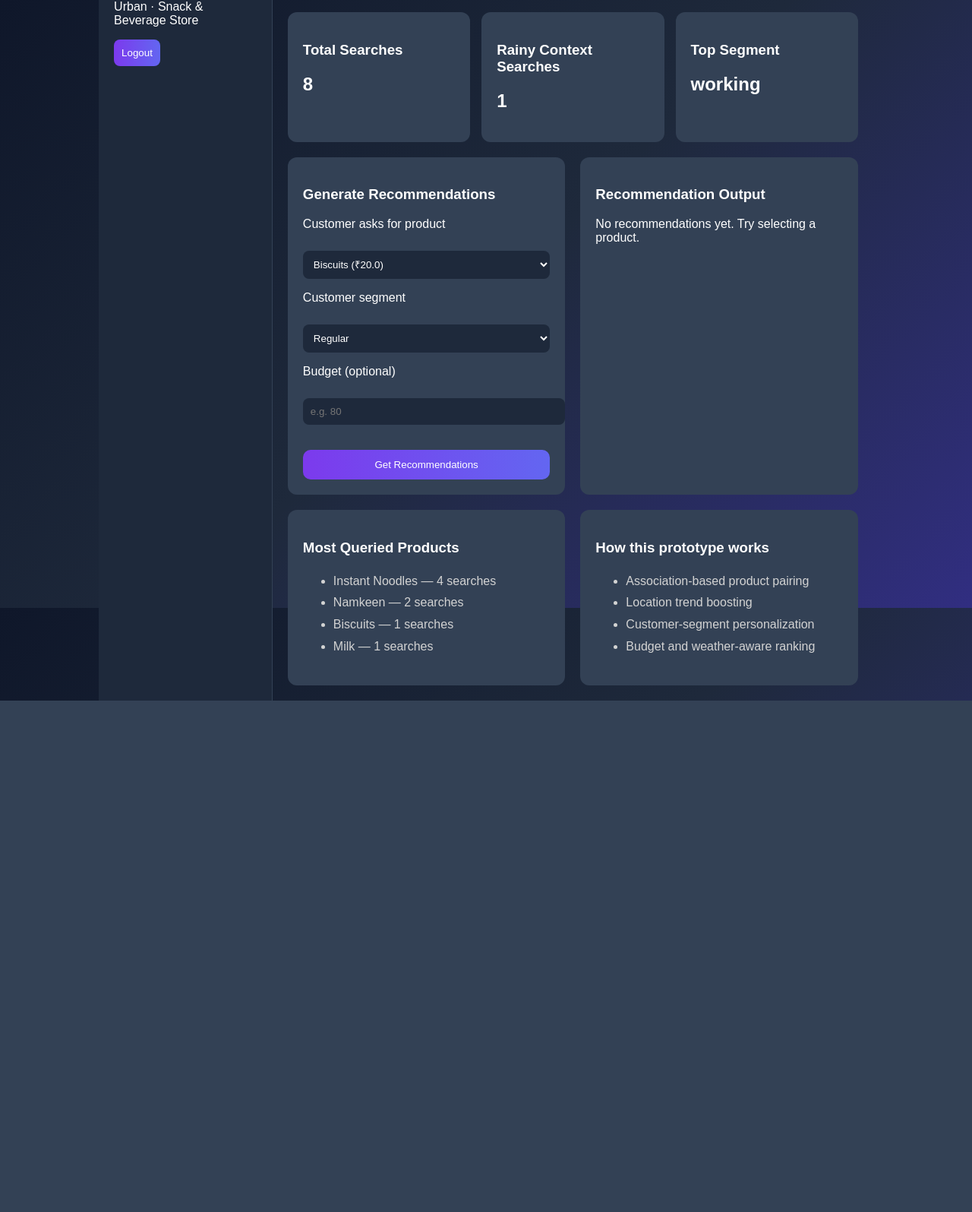
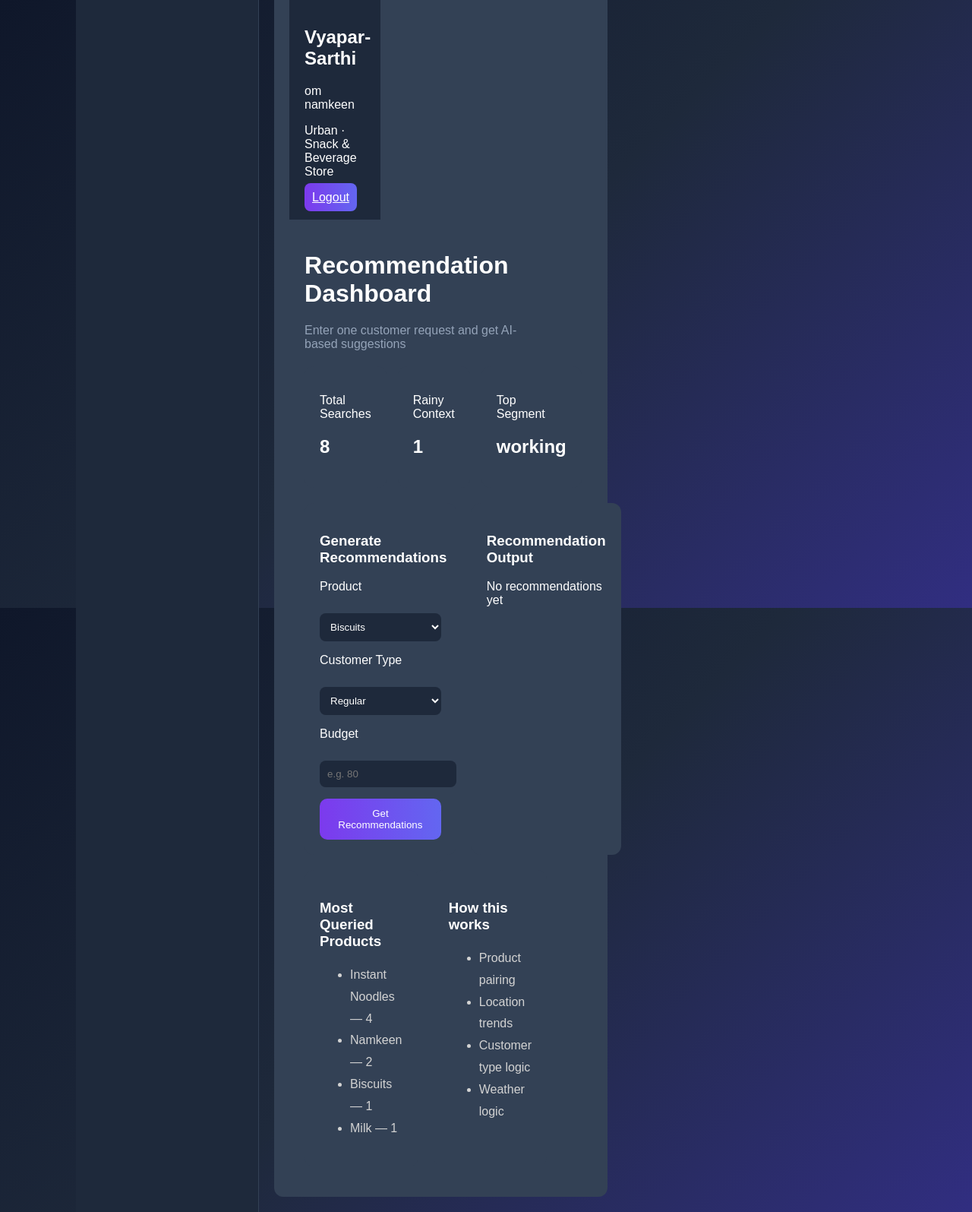
Before and after one commit to omsingh-19/pixel-project, a FastAPI app: template app/templates/dashboard.html in a window 1280 px wide. Shown: the whole page at 76% size. Before the commit the page ends 922 px from the top, so only its background shows below. Run offline with FastAPI, Linux system fonts and the light colour scheme; the template is opened without the code that fills it, so the values that code supplies are empty.

Commit message:
Update dashboard.html

```diff
--- a/app/templates/dashboard.html
+++ b/app/templates/dashboard.html
@@ -79,22 +79,112 @@
         <div class="row">
 
             <div class="box">
+    <!DOCTYPE html>
+<html>
+<head>
+    <title>Dashboard</title>
+    <link rel="stylesheet" href="../static/style.css">
+</head>
+
+<body>
+
+<div class="dashboard">
+
+    <!-- Sidebar -->
+    <div class="sidebar">
+        <h2>Vyapar-Sarthi</h2>
+        <p>om namkeen</p>
+        <p>Urban · Snack & Beverage Store</p>
+
+        <!-- Logout goes back to login -->
+        <a href="login.html" class="logout">Logout</a>
+    </div>
+
+    <!-- Content -->
+    <div class="content">
+
+        <h1>Recommendation Dashboard</h1>
+        <p class="sub">Enter one customer request and get AI-based suggestions</p>
+
+        <!-- Cards -->
+        <div class="cards">
+            <div class="card">
+                <p>Total Searches</p>
+                <h2>8</h2>
+            </div>
+
+            <div class="card">
+                <p>Rainy Context</p>
+                <h2>1</h2>
+            </div>
+
+            <div class="card">
+                <p>Top Segment</p>
+                <h2>working</h2>
+            </div>
+        </div>
+
+        <!-- Middle -->
+        <div class="row">
+
+            <div class="box">
+                <h3>Generate Recommendations</h3>
+
+                <p>Product</p>
+                <select>
+                    <option>Biscuits</option>
+                </select>
+
+                <p>Customer Type</p>
+                <select>
+                    <option>Regular</option>
+                </select>
+
+                <!--  -->
+                <!-- <div class="tags">
+                    <label><input type="checkbox"> Kids</label>
+                    <label><input type="checkbox"> Healthy</label>
+                    <label><input type="checkbox"> Quick</label>
+                    <label><input type="checkbox"> Premium</label>
+                    <label><input type="checkbox"> Snack</label>
+                    <label><input type="checkbox"> Daily Use</label>
+                </div> -->
+
+                <p>Budget</p>
+                <input type="text" placeholder="e.g. 80">
+
+                <!-- <label><input type="checkbox"> Raining now?</label> -->
+
+                <button class="btn">Get Recommendations</button>
+            </div>
+
+            <div class="box">
+                <h3>Recommendation Output</h3>
+                <p>No recommendations yet</p>
+            </div>
+
+        </div>
+
+        <!-- Bottom -->
+        <div class="row">
+
+            <div class="box">
                 <h3>Most Queried Products</h3>
                 <ul>
-                    <li>Instant Noodles — 4 searches</li>
-                    <li>Namkeen — 2 searches</li>
-                    <li>Biscuits — 1 searches</li>
-                    <li>Milk — 1 searches</li>
+                    <li>Instant Noodles — 4</li>
+                    <li>Namkeen — 2</li>
+                    <li>Biscuits — 1</li>
+                    <li>Milk — 1</li>
                 </ul>
             </div>
 
             <div class="box">
-                <h3>How this prototype works</h3>
+                <h3>How this works</h3>
                 <ul>
-                    <li>Association-based product pairing</li>
-                    <li>Location trend boosting</li>
-                    <li>Customer-segment personalization</li>
-                    <li>Budget and weather-aware ranking</li>
+                    <li>Product pairing</li>
+                    <li>Location trends</li>
+                    <li>Customer type logic</li>
+                    <li>Weather logic</li>
                 </ul>
             </div>
 
```
